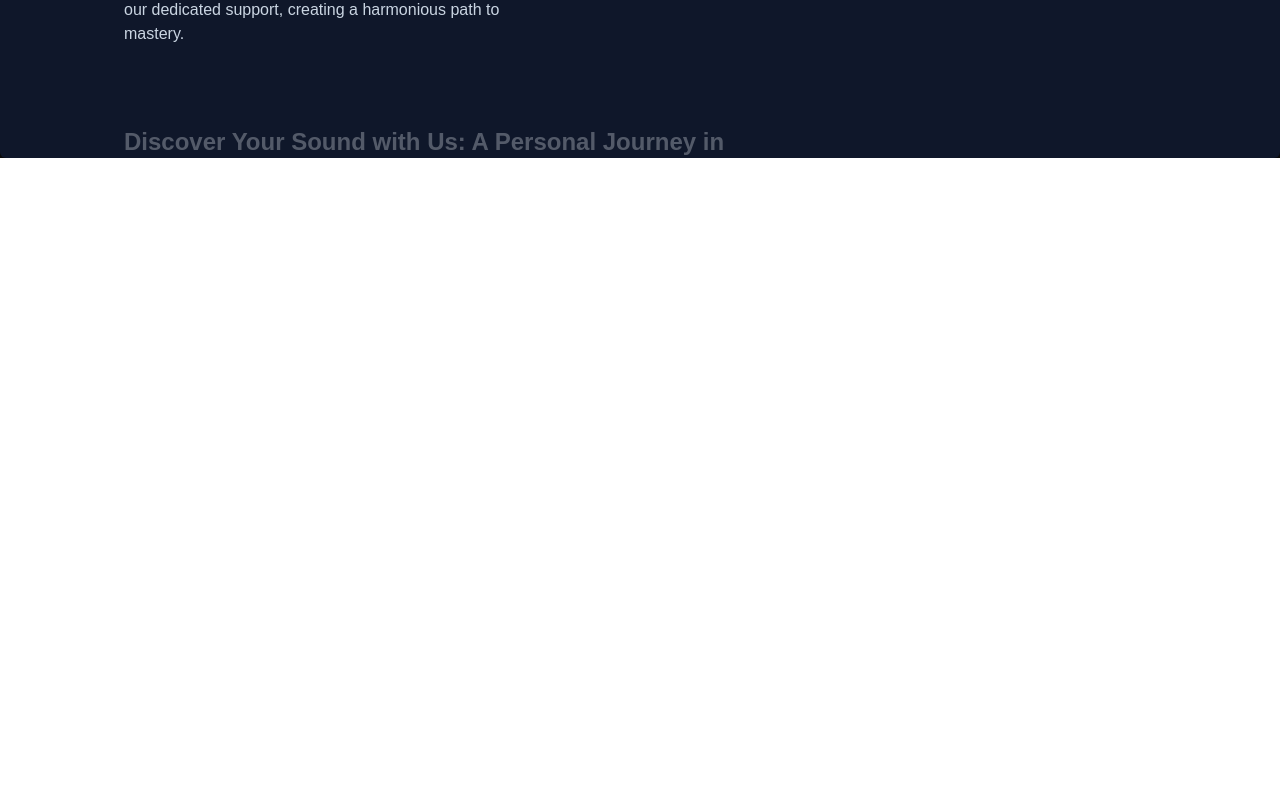
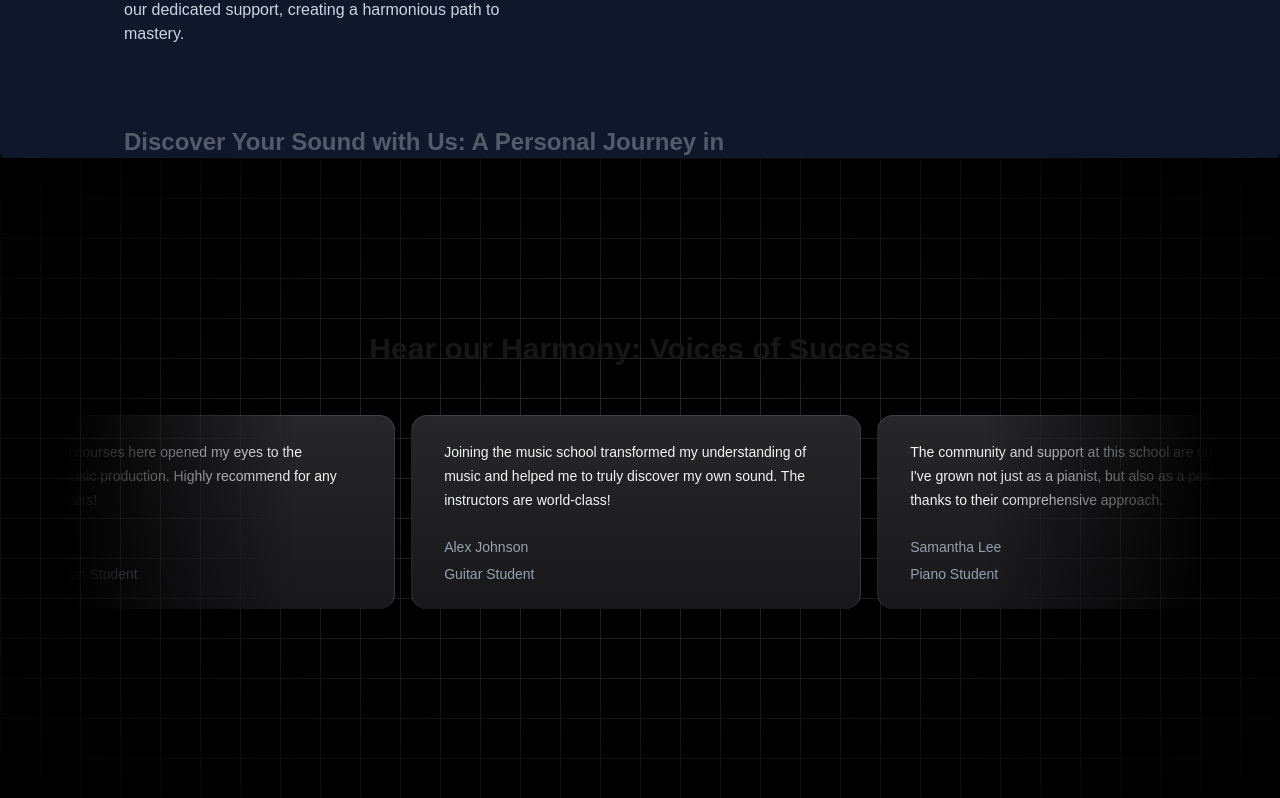
Before and after one commit to saurabh-xd/nextjs-project, a Next.js app: page / in a window 1280 px wide. Shown: the part 1662-2460 px from the top of the page. Before the commit the page ends 1820 px from the top, so only its background shows below. Built offline with nearby package versions, Linux system fonts and the light colour scheme.

Commit message:
Add TestimonialCards component

```diff
--- a/src/app/globals.css
+++ b/src/app/globals.css
@@ -26,6 +26,7 @@
   --font-sans: var(--font-geist-sans);
   --font-mono: var(--font-geist-mono);
    --animate-spotlight: spotlight 2s ease 0.75s 1 forwards;
+    --animate-scroll: scroll var(--animation-duration, 40s) var(--animation-direction, forwards) linear infinite;
 }
 
 @media (prefers-color-scheme: dark) {
@@ -40,3 +41,9 @@
   color: var(--foreground);
   font-family: Arial, Helvetica, sans-serif;
 }
+
+ @keyframes scroll {
+    to {
+      transform: translate(calc(-50% - 0.5rem));
+    }
+  }
--- a/src/app/page.tsx
+++ b/src/app/page.tsx
@@ -1,5 +1,6 @@
 import FeaturedCourses from "@/components/FeaturedCourses";
 import HeroSection from "@/components/HeroSection";
+import TestimonialCards from "@/components/TestimonialCards";
 import WhychooseUs from "@/components/WhychooseUs";
 import Image from "next/image";
 
@@ -9,6 +10,7 @@
     <HeroSection/>
     <FeaturedCourses/>
     <WhychooseUs/>
+    <TestimonialCards/>
     </main>
   );
 }
--- /dev/null
+++ b/src/components/TestimonialCards.tsx
@@ -0,0 +1,66 @@
+'use client'
+import { InfiniteMovingCards } from "./ui/infinite-moving-cards";
+import { cn } from "@/lib/utils";
+
+const musicSchoolTestimonials = [
+    {
+      quote:
+        'Joining the music school transformed my understanding of music and helped me to truly discover my own sound. The instructors are world-class!',
+      name: 'Alex Johnson',
+      title: 'Guitar Student',
+    },
+    {
+      quote:
+        "The community and support at this school are unmatched. I've grown not just as a pianist, but also as a performer, thanks to their comprehensive approach.",
+      name: 'Samantha Lee',
+      title: 'Piano Student',
+    },
+    {
+      quote:
+        "This school offered me the tools and confidence to take my singing to the next level. I'm endlessly grateful for the personalized coaching.",
+      name: 'Michael Chen',
+      title: 'Vocal Student',
+    },
+    {
+      quote:
+        'As a violinist, finding the right mentor can be challenging, but this school matched me with a teacher who truly understands my goals and challenges.',
+      name: 'Emily Taylor',
+      title: 'Violin Student',
+    },
+    {
+      quote:
+        'The production courses here opened my eyes to the intricacies of music production. Highly recommend for any aspiring producers!',
+      name: 'Chris Morales',
+      title: 'Music Production Student',
+    },
+  ];
+
+function TestimonialCards() {
+  return (
+    <div className="h-[40rem] w-full dark:bg-black dark:bg-grid-white/[0.2] relative flex flex-col items-center justify-center overflow-hidden">
+         <div
+        className={cn(
+          "absolute inset-0",
+          "[background-size:40px_40px]",
+          "[background-image:linear-gradient(to_right,#e4e4e7_1px,transparent_1px),linear-gradient(to_bottom,#e4e4e7_1px,transparent_1px)]",
+          "dark:[background-image:linear-gradient(to_right,#262626_1px,transparent_1px),linear-gradient(to_bottom,#262626_1px,transparent_1px)]",
+        )}
+      />
+       <div className="pointer-events-none absolute inset-0 flex items-center justify-center bg-white [mask-image:radial-gradient(ellipse_at_center,transparent_20%,black)] dark:bg-black"></div>
+        <h2 className="text-3xl font-bold text-center mb-8 z-10">Hear our Harmony: Voices of Success</h2>
+        <div className="flex justify-center w-full
+        overflow-hidden px-4 sm:px-6 lg:px-8 ">
+            <div className="w-full max-w-6xl">
+                <InfiniteMovingCards
+        items={musicSchoolTestimonials}
+        direction="right"
+        speed="normal"
+      />
+            </div>
+
+        </div>
+    </div>
+  )
+}
+
+export default TestimonialCards
--- /dev/null
+++ b/src/components/ui/infinite-moving-cards.tsx
@@ -0,0 +1,117 @@
+"use client";
+
+import { cn } from "@/lib/utils";
+import React, { useEffect, useState } from "react";
+
+export const InfiniteMovingCards = ({
+  items,
+  direction = "left",
+  speed = "fast",
+  pauseOnHover = true,
+  className,
+}: {
+  items: {
+    quote: string;
+    name: string;
+    title: string;
+  }[];
+  direction?: "left" | "right";
+  speed?: "fast" | "normal" | "slow";
+  pauseOnHover?: boolean;
+  className?: string;
+}) => {
+  const containerRef = React.useRef<HTMLDivElement>(null);
+  const scrollerRef = React.useRef<HTMLUListElement>(null);
+
+  useEffect(() => {
+    addAnimation();
+  }, []);
+  const [start, setStart] = useState(false);
+  function addAnimation() {
+    if (containerRef.current && scrollerRef.current) {
+      const scrollerContent = Array.from(scrollerRef.current.children);
+
+      scrollerContent.forEach((item) => {
+        const duplicatedItem = item.cloneNode(true);
+        if (scrollerRef.current) {
+          scrollerRef.current.appendChild(duplicatedItem);
+        }
+      });
+
+      getDirection();
+      getSpeed();
+      setStart(true);
+    }
+  }
+  const getDirection = () => {
+    if (containerRef.current) {
+      if (direction === "left") {
+        containerRef.current.style.setProperty(
+          "--animation-direction",
+          "forwards",
+        );
+      } else {
+        containerRef.current.style.setProperty(
+          "--animation-direction",
+          "reverse",
+        );
+      }
+    }
+  };
+  const getSpeed = () => {
+    if (containerRef.current) {
+      if (speed === "fast") {
+        containerRef.current.style.setProperty("--animation-duration", "20s");
+      } else if (speed === "normal") {
+        containerRef.current.style.setProperty("--animation-duration", "40s");
+      } else {
+        containerRef.current.style.setProperty("--animation-duration", "80s");
+      }
+    }
+  };
+  return (
+    <div
+      ref={containerRef}
+      className={cn(
+        "scroller relative z-20 max-w-7xl overflow-hidden [mask-image:linear-gradient(to_right,transparent,white_20%,white_80%,transparent)]",
+        className,
+      )}
+    >
+      <ul
+        ref={scrollerRef}
+        className={cn(
+          "flex w-max min-w-full shrink-0 flex-nowrap gap-4 py-4",
+          start && "animate-scroll",
+          pauseOnHover && "hover:[animation-play-state:paused]",
+        )}
+      >
+        {items.map((item, idx) => (
+          <li
+            className="relative w-[350px] max-w-full shrink-0 rounded-2xl border border-b-0 border-zinc-200 bg-[linear-gradient(180deg,#fafafa,#f5f5f5)] px-8 py-6 md:w-[450px] dark:border-zinc-700 dark:bg-[linear-gradient(180deg,#27272a,#18181b)]"
+            key={item.name}
+          >
+            <blockquote>
+              <div
+                aria-hidden="true"
+                className="user-select-none pointer-events-none absolute -top-0.5 -left-0.5 -z-1 h-[calc(100%_+_4px)] w-[calc(100%_+_4px)]"
+              ></div>
+              <span className="relative z-20 text-sm leading-[1.6] font-normal text-neutral-800 dark:text-gray-100">
+                {item.quote}
+              </span>
+              <div className="relative z-20 mt-6 flex flex-row items-center">
+                <span className="flex flex-col gap-1">
+                  <span className="text-sm leading-[1.6] font-normal text-neutral-500 dark:text-gray-400">
+                    {item.name}
+                  </span>
+                  <span className="text-sm leading-[1.6] font-normal text-neutral-500 dark:text-gray-400">
+                    {item.title}
+                  </span>
+                </span>
+              </div>
+            </blockquote>
+          </li>
+        ))}
+      </ul>
+    </div>
+  );
+};
```
Also changed, not shown: src/components/ui/image1.jpg (deleted).
